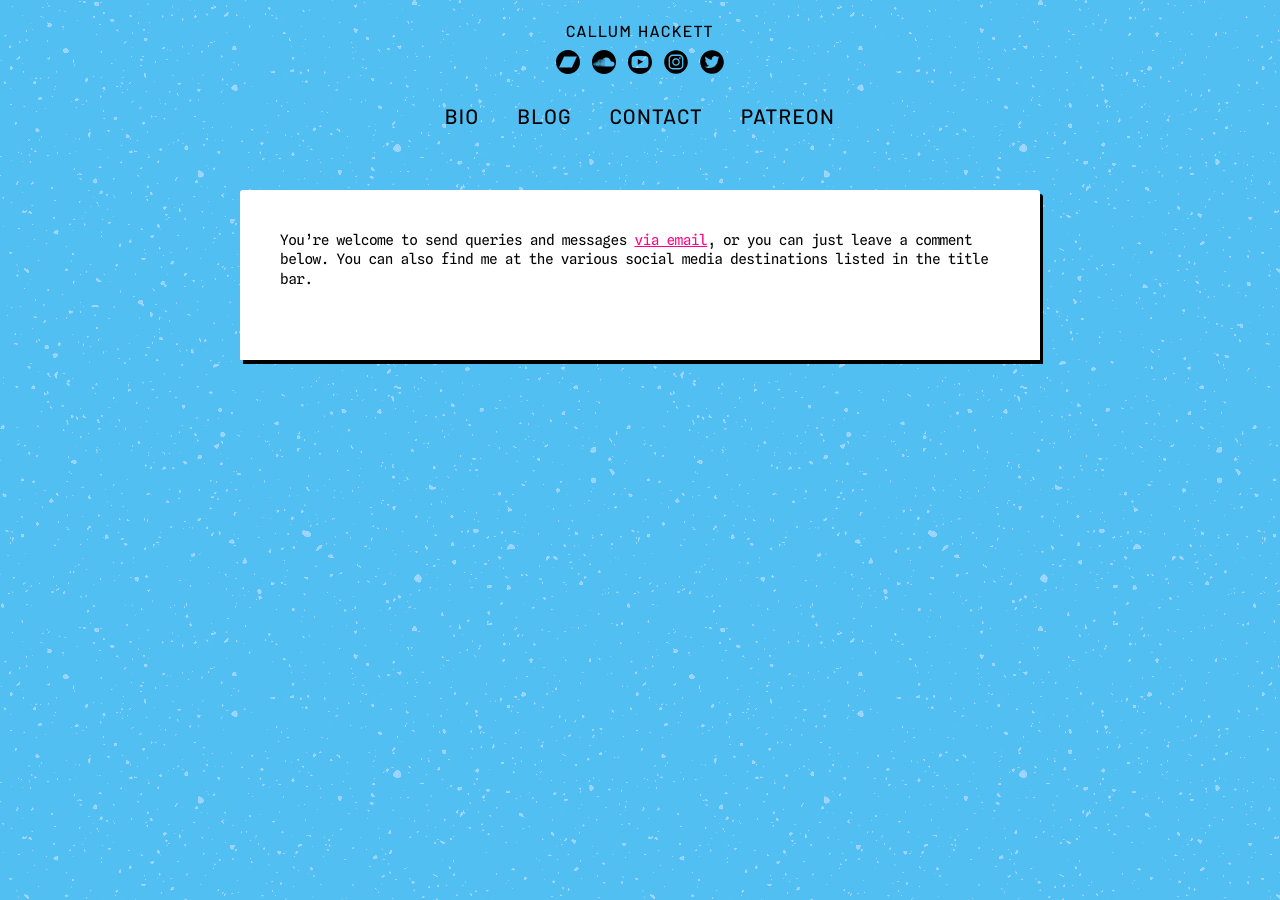
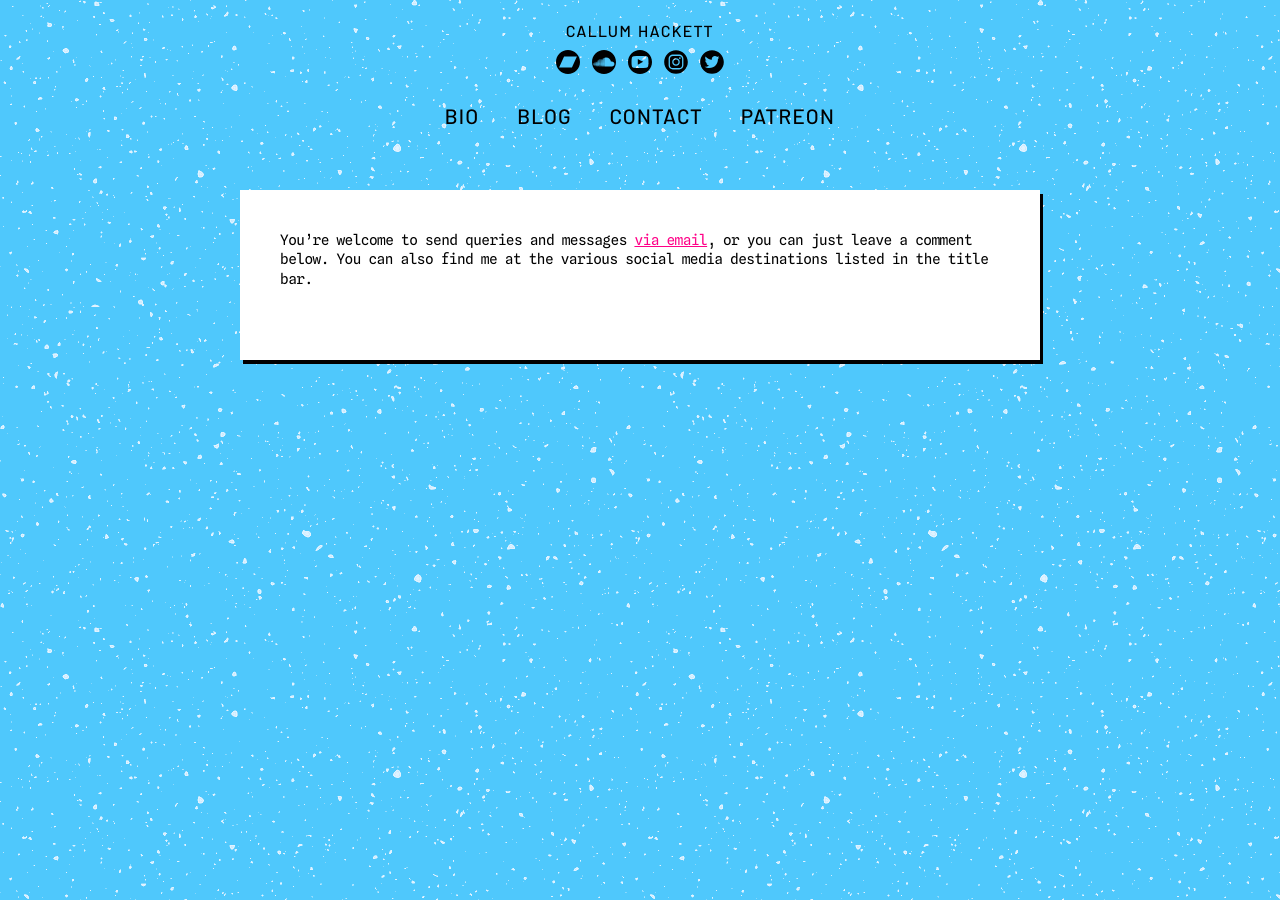
Before and after one commit to callumhackett/callumhackett.github.io, a Jekyll site: the page built from contact.md, in a window 1280 px wide. Built offline with Jekyll 4.4.1, drawn with Linux system fonts in a browser that asks for light colours; comment, search, counter and statistics services are not loaded.

Commit message:
increased background contrast

```diff
--- a/assets/css/variables.css
+++ b/assets/css/variables.css
@@ -27,5 +27,5 @@
     --mobile-content-width: 90%;
     --mobile-vertical-spacing: 4vh;
     /* Shapes */
-    --border-radius: 3px 3px 0px 0px;
+    --border-radius: 0px;
 }
```
Also changed, not shown: Gemfile.lock, assets/images/core/bg.png.
